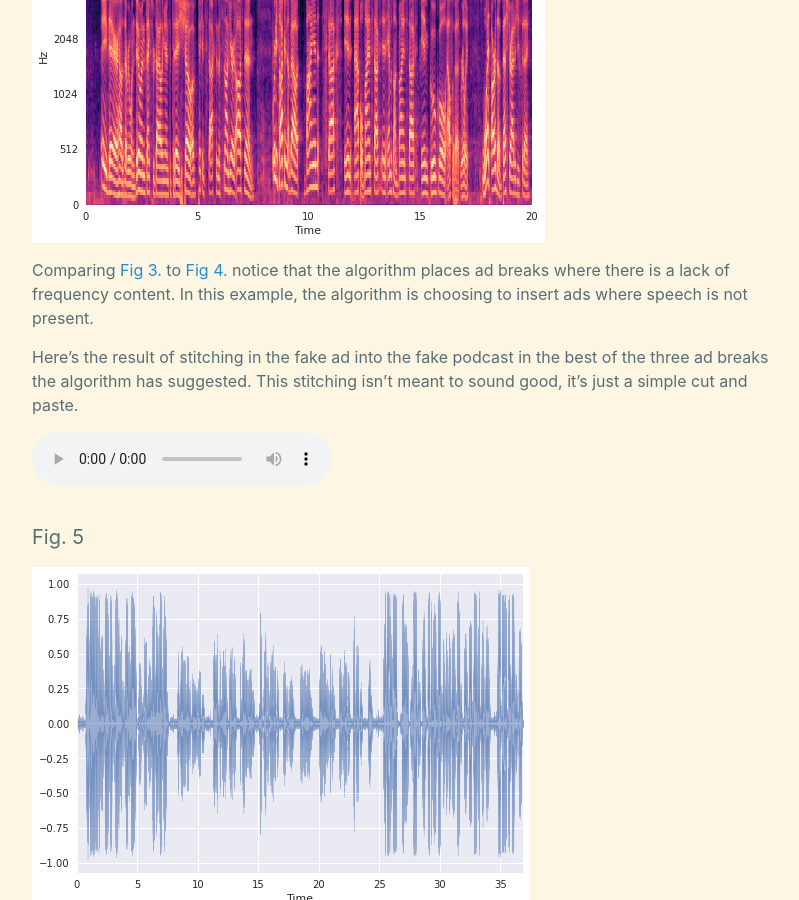
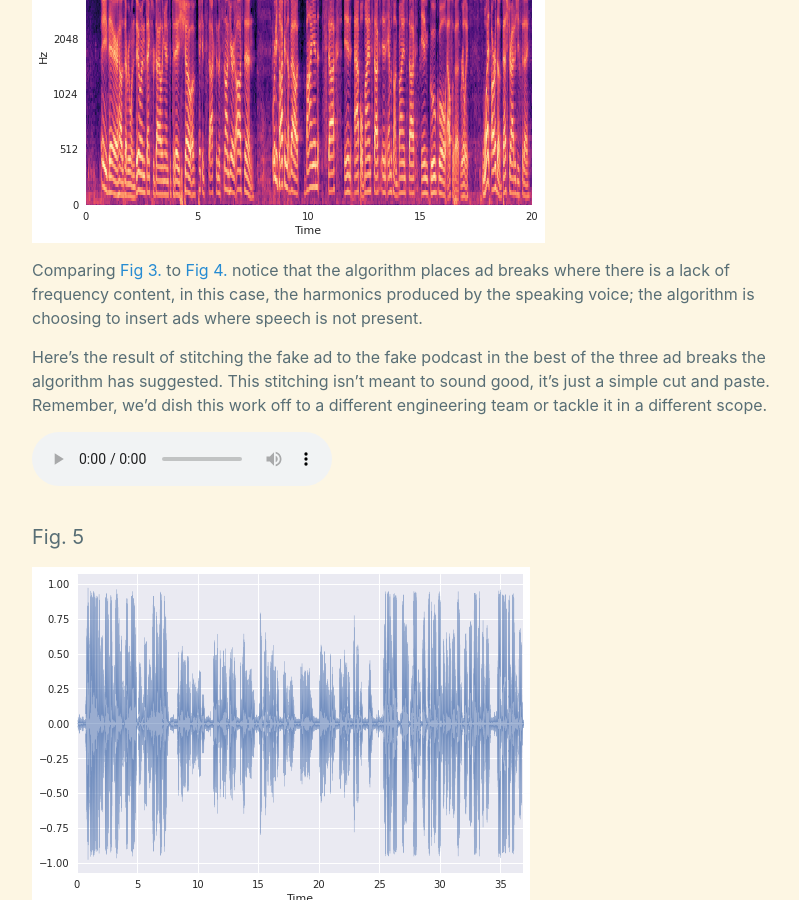
Before and after one commit to daniel-deychakiwsky/daniel-deychakiwsky.github.io, a Jekyll site: the page built from _posts/2021-03-21-simple-podcast-ad-insertion.md, in a window 1280 px wide and 900 px high, scrolled down 5537 px. Shown: the whole window, without its empty margins (238-1037 px from the left). Built offline with Jekyll 4.4.1, drawn with Linux system fonts in a browser that asks for light colours.

Commit message:
[blog post] simple podcast ad insertion

```diff
--- a/_posts/2021-03-21-simple-podcast-ad-insertion.md
+++ b/_posts/2021-03-21-simple-podcast-ad-insertion.md
@@ -167,14 +167,16 @@
 
 Comparing [Fig 3.](#fig-3) to [Fig 4.](#fig-4)
 notice that the algorithm places ad breaks
-where there is a lack of frequency content.
-In this example, the algorithm is choosing to
+where there is a lack of frequency content,
+in this case, the harmonics produced by the speaking voice;
+the algorithm is choosing to
 insert ads where speech is not present.
 
-Here's the result of stitching in the fake ad
-into the fake podcast in the best of the three ad breaks the
+Here's the result of stitching the fake ad
+to the fake podcast in the best of the three ad breaks the
 algorithm has suggested. This stitching isn't meant to sound good,
-it's just a simple cut and paste.
+it's just a simple cut and paste. Remember, we'd dish this work off
+to a different engineering team or tackle it in a different scope.
 
 {% include embed-audio.html src="/assets/audio/simple_podcast_ad_insertion/fake_stitched.mp3" %}
 
```
